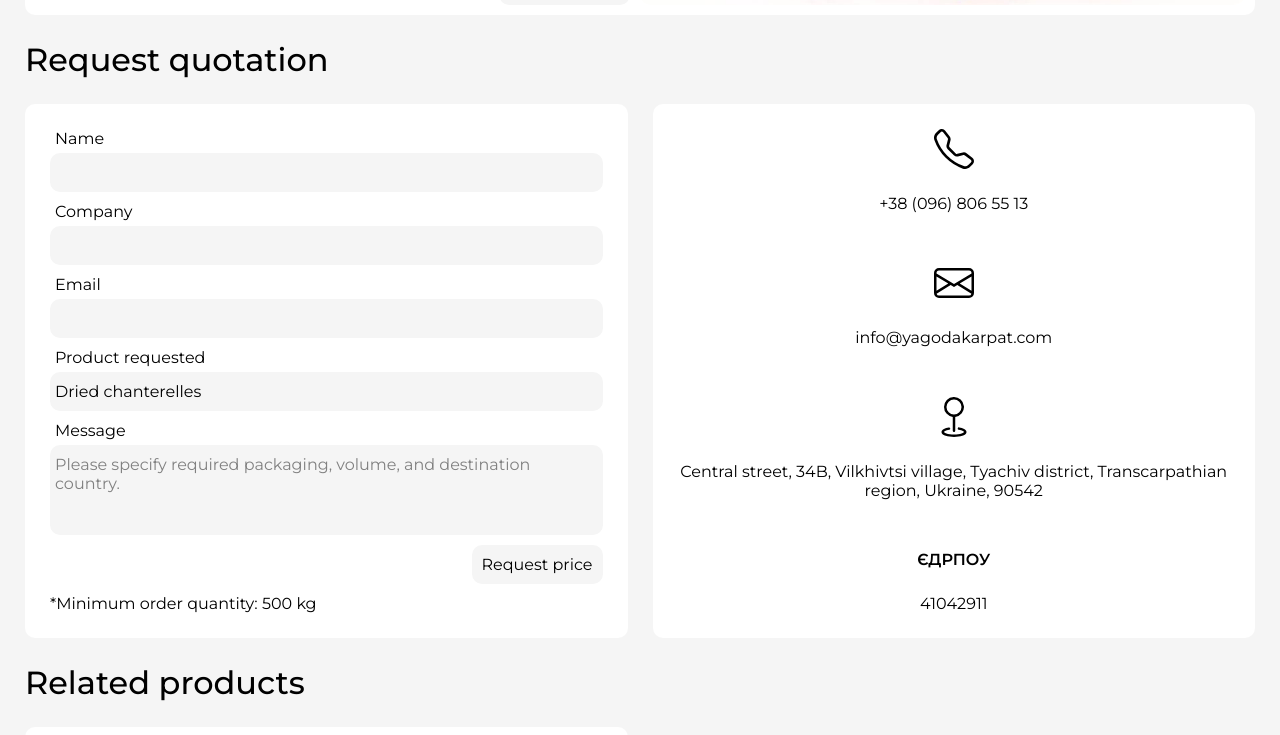
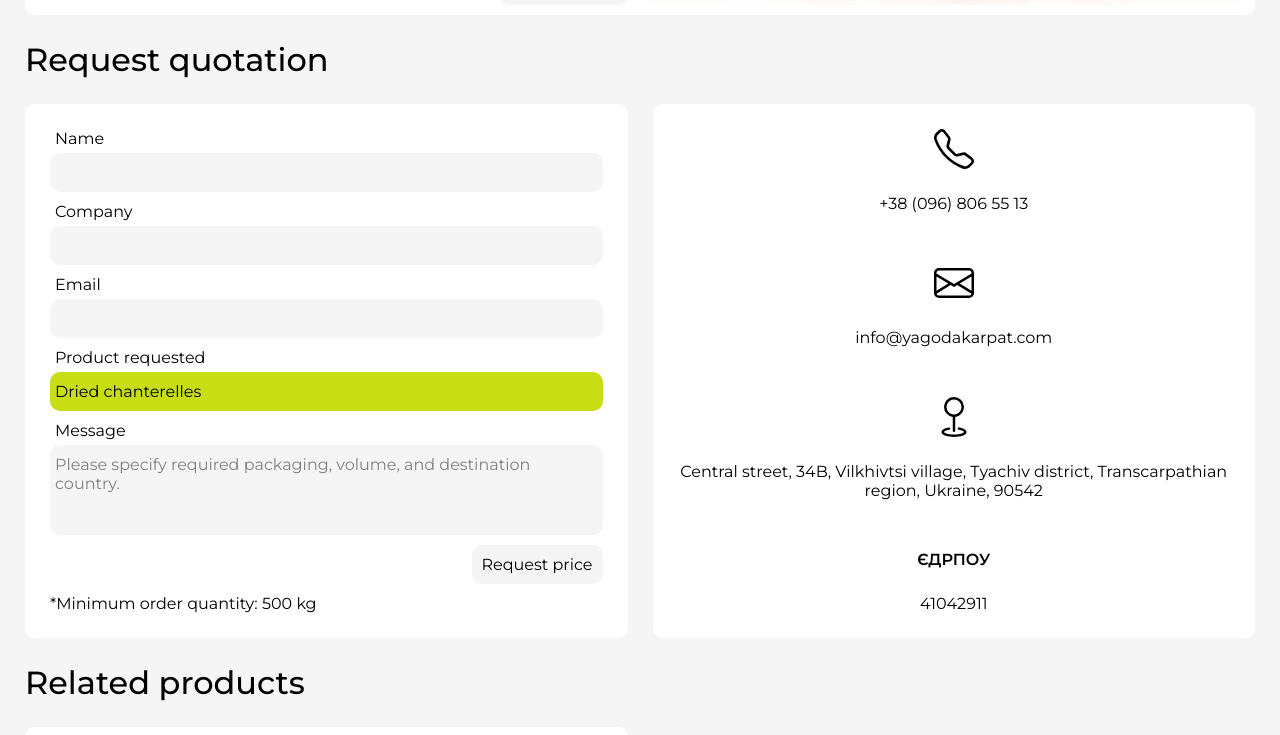
Before and after one commit to stepandordiai/yagoda-karpat, a Next.js app: page /en/products/dried-chanterelles in a window 1280 px wide. Shown: the part 674-1409 px from the top of the page. Built offline with nearby package versions, Linux system fonts and the light colour scheme.

Commit message:
Update ProductPage

```diff
--- a/src/app/[locale]/products/[id]/ProductPage.scss
+++ b/src/app/[locale]/products/[id]/ProductPage.scss
@@ -1,4 +1,3 @@
-// @use "./../../scss/mixins" as *;
 @use "./../../../scss/mixins" as *;
 
 .product-page {
@@ -286,7 +285,7 @@ textarea {
 	border-radius: 10px;
 	font-size: 1rem;
 	height: 100%;
-	background: var(--bg-clr) !important;
+	background: var(--bg-clr);
 }
 
 textarea {
--- a/src/app/[locale]/products/[id]/ProductPage.static.tsx
+++ b/src/app/[locale]/products/[id]/ProductPage.static.tsx
@@ -1,21 +1,20 @@
 "use client";
 
+import { useTranslations } from "next-intl";
+import { Product } from "@/app/interfaces/Product";
 import { useState } from "react";
 import PageNavTitle from "@/app/components/PageNavTitle/PageNavTitle";
 import ContactDetails from "@/app/components/ContactDetails/ContactDetails";
-import classNames from "classnames";
 import Image from "next/image";
 import harvestData from "@/lib/data/harvest-data.json";
+import classNames from "classnames";
+import "./ProductPage.scss";
 
 // Swiper
 import { Swiper, SwiperSlide } from "swiper/react";
+import { Autoplay, Pagination } from "swiper/modules";
 import "swiper/css";
 import "swiper/css/pagination";
-import { Autoplay, Pagination } from "swiper/modules";
-
-import "./ProductPage.scss";
-import { useTranslations } from "next-intl";
-import { Product } from "@/app/interfaces/Product";
 
 interface Harvest {
 	id: number;
@@ -24,13 +23,9 @@ interface Harvest {
 
 type ProductPageStaticProps = {
 	product: Product;
-	id: string;
 };
 
-export default function ProductPageStatic({
-	product,
-	id,
-}: ProductPageStaticProps) {
+export default function ProductPageStatic({ product }: ProductPageStaticProps) {
 	const t = useTranslations();
 
 	const [activeVariantId, setActiveVariantId] = useState(
@@ -47,7 +42,6 @@ export default function ProductPageStatic({
 		state?: string;
 	}
 
-	// TODO:
 	const productVariant: ProductVariant | null =
 		product?.variants.find((variant) => variant.id === activeVariantId) ??
 		product?.variants[0] ??
@@ -56,7 +50,7 @@ export default function ProductPageStatic({
 	return (
 		<>
 			<PageNavTitle
-				title={product.name}
+				title={t(product.name)}
 				previousTitle={t("products_title")}
 				homeTitle={t("home_title")}
 			/>
@@ -142,19 +136,9 @@ export default function ProductPageStatic({
 							</div>
 						</div>
 					</div>
-					<a
-						className="product-page__link"
-						// Додаємо / перед #
-						href="#products-page__contacts"
-					>
+					<a className="product-page__link" href="#products-page__contacts">
 						{t("requestPrice")}
 					</a>
-					{/* <Link
-						href={`/products/${id}/#products-page__contacts`}
-						className="product-page__link"
-					>
-						{t("requestPrice")}
-					</Link> */}
 				</div>
 				<div className="swiper-wrapper">
 					{productVariant.images && (
@@ -256,8 +240,6 @@ export default function ProductPageStatic({
 									productVariant.state ? t(productVariant.state) : ""
 								}`.trimEnd()}
 								readOnly
-								// TODO: learn this
-								aria-readonly="true"
 							/>
 						</div>
 						<div className="input-container textarea-container">
--- a/src/app/[locale]/products/[id]/page.tsx
+++ b/src/app/[locale]/products/[id]/page.tsx
@@ -1,20 +1,41 @@
+import { getTranslations } from "next-intl/server";
 import Container from "@/app/components/Container/Container";
 import { notFound } from "next/navigation";
 import productsData from "@/lib/data/products-data.json";
 import ProductPageStatic from "./ProductPage.static";
-import "./ProductPage.scss";
 import type { Metadata } from "next";
 import ProductCard from "@/app/components/ProductCard/ProductCard";
-import { getTranslations } from "next-intl/server";
 import { Product } from "@/app/interfaces/Product";
+import "./ProductPage.scss";
 
 type ProductPageProps = {
 	params: Promise<{ id: string }>;
 };
 
-const productsDataTyped = productsData as Product[];
+const products = productsData as Product[];
+
 function getProductsData() {
 	return productsData as Product[];
+}
+
+export async function generateMetadata({
+	params,
+}: {
+	params: Promise<{ id: string }>;
+}): Promise<Metadata> {
+	const { id } = await params;
+	const product = products.find((p) => p.id === id);
+	const t = await getTranslations();
+
+	return {
+		title: `${t(product!.name)
+			.split(" ")
+			.map((word: string) => word[0].toUpperCase() + word.slice(1))
+			.join(" ")} | ${t("product_page.wholesaleSupplier")} | ${t(
+			"company_name"
+		)}`,
+		description: t(product!.desc),
+	};
 }
 
 // TODO: LEARN THIS
@@ -30,40 +51,18 @@ export async function generateStaticParams() {
 	);
 }
 
-export async function generateMetadata({
-	params,
-}: {
-	params: Promise<{ id: string }>;
-}): Promise<Metadata> {
-	const { id } = await params;
-	const product = productsDataTyped.find((p) => p.id === id);
-	const t = await getTranslations();
-
-	return {
-		title: `${t(product!.name)
-			.split(" ")
-			.map((word: string) => word[0].toUpperCase() + word.slice(1))
-			.join(" ")} | ${t("product_page.wholesaleSupplier")} | ${t(
-			"company_name"
-		)}`,
-		description: t(product!.desc),
-	};
-}
-
 export default async function ProductPage({ params }: ProductPageProps) {
 	const { id } = await params;
 
 	const t = await getTranslations();
 
-	const product = productsDataTyped.find(
-		(product) => String(product.id) === id
-	);
+	const product = products.find((product) => product.id === id);
 
 	if (!product) {
 		notFound();
 	}
 
-	const relatedProducts = productsDataTyped.filter((el) => {
+	const relatedProducts = products.filter((el) => {
 		return (
 			el.status === product.status &&
 			el.type === product.type &&
@@ -114,7 +113,7 @@ export default async function ProductPage({ params }: ProductPageProps) {
 
 			<main>
 				<Container>
-					<ProductPageStatic product={product} id={id} />
+					<ProductPageStatic product={product} />
 					{relatedProducts.length > 0 && (
 						<>
 							<p className="related-products__title">
```
